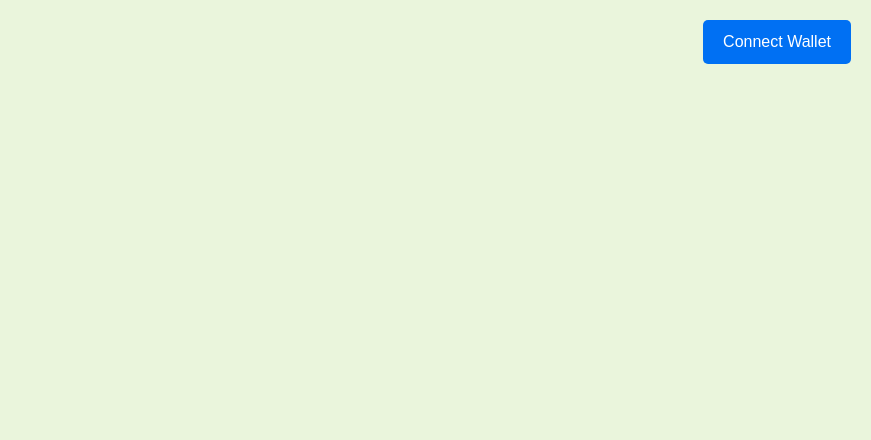
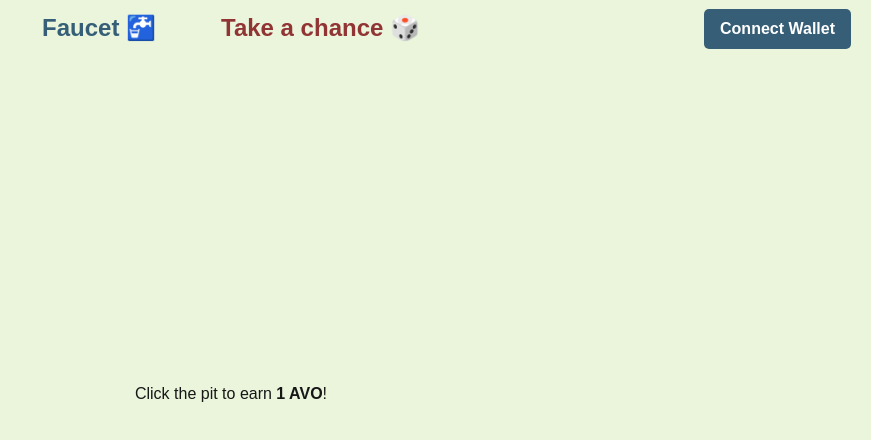
Before and after one commit to jobenscott/avo-claimer, a Next.js app: page / in a window 1280 px wide. Shown: the top 440 px of the page, without its empty margins (409-1280 px from the left). Built offline with nearby package versions, Linux system fonts and the light colour scheme.

Commit message:
mvp actually?

```diff
--- /dev/null
+++ b/components/Navbar.jsx
@@ -0,0 +1,133 @@
+// import Link from "next/link";
+
+// function Navbar() {
+//   return (
+//     <nav
+//       style={{
+//         position: "absolute",
+//         top: 0,
+//         width: "100%",
+//         zIndex: 10, // Ensure it stays above other elements
+//         display: "flex",
+//         justifyContent: "space-evenly",
+//         alignItems: "center",
+//         padding: "10px 20px",
+//         fontFamily: "Arial, sans-serif",
+//         fontSize: "24px",
+//         paddingLeft: "20rem",
+//         paddingRight: "20rem",
+//       }}
+//     >
+//       <Link href="/" passHref style={{
+//             color: "#365f77", //#913434
+//             textDecoration: "none",
+//             fontWeight: "bold",
+//           }}>
+//           Faucet 🚰
+//       </Link>
+//       <Link href="/avo-draw" passHref style={{
+//             color: "#913434",
+//             textDecoration: "none",
+//             fontWeight: "bold",
+//           }}>
+//           Take a chance 🎲
+//       </Link>
+//     </nav>
+//   );
+// }
+
+// export default Navbar;
+
+
+import Link from "next/link";
+
+function Navbar({ connectedAccount, onConnect }) {
+  return (
+    <nav
+      style={{
+        position: "absolute",
+        top: 0,
+        width: "100%",
+        zIndex: 10, // Ensure it stays above other elements
+        display: "flex",
+        justifyContent: "center", // Center the links container
+        alignItems: "center",
+        padding: "10px 20px",
+        fontFamily: "Arial, sans-serif",
+        fontSize: "24px",
+      }}
+    >
+      {/* Centered Links */}
+      <div
+        style={{
+          display: "flex",
+          gap: "15px",
+          justifyContent: "center",
+          alignItems: "center",
+        }}
+      >
+        <Link
+          href="/"
+          passHref
+          style={{
+            color: "#365f77",
+            textDecoration: "none",
+            fontWeight: "bold",
+            marginRight: "25px",
+          }}
+        >
+          Faucet 🚰
+        </Link>
+        <Link
+          href="/avo-draw"
+          passHref
+          style={{
+            color: "#913434",
+            textDecoration: "none",
+            fontWeight: "bold",
+            marginLeft: "25px",
+          }}
+        >
+          Take a chance 🎲
+        </Link>
+      </div>
+
+      {/* Right-aligned Connect Button */}
+      <div
+        style={{
+          position: "absolute",
+          right: "20px", // Adds padding from the right edge
+        }}
+      >
+        {connectedAccount ? (
+          <span
+            style={{
+              fontWeight: "bold",
+              color: "#365f77",
+            }}
+          >
+            Connected: {connectedAccount.slice(0, 6)}...{connectedAccount.slice(-4)}
+          </span>
+        ) : (
+          <button
+            onClick={onConnect}
+            style={{
+              padding: "8px 16px",
+              fontSize: "16px",
+              backgroundColor: "#365f77",
+              color: "white",
+              border: "none",
+              borderRadius: "5px",
+              cursor: "pointer",
+              fontWeight: "bold",
+            }}
+          >
+            Connect Wallet
+          </button>
+        )}
+      </div>
+    </nav>
+  );
+}
+
+export default Navbar;
--- a/pages/raffle.jsx
+++ b/pages/avo-draw.jsx
@@ -2784,6 +2784,7 @@
 
 import { useEffect, useState } from "react";
 import Web3 from "web3";
+import Navbar from "../components/Navbar";
 
 function Raffle() {
   const [web3, setWeb3] = useState(null);
@@ -2797,6 +2798,7 @@ function Raffle() {
   const tokenMapping = {
     "0x995258Cea49C25595CD94407FaD9E99B81406A84": "AVO",
     "0x6a2cD141d75864944318acf272443FEBC54855a9": "VINYL",
+    "0xd8Ad8AE8375aa31BFF541e17dC4b4917014EbDAa": "BETA"
   };
 
   const contractAddress = "0x4abAB4A5da6e113B1a1B8942375A117870472370";
@@ -2994,6 +2996,8 @@ async function getAllowance() {
         backgroundColor: "#eaf5dc",
       }}
     >
+      {/* <Navbar /> */}
+      <Navbar connectedAccount={connectedAccount} onConnect={connectWallet} />
       <style>
         {`
           @keyframes shake {
@@ -3035,7 +3039,7 @@ async function getAllowance() {
   <p>
     Spend <strong>1 AVO</strong> for an 80% chance to win!<br />
     Prizes include <strong>1, 10, 100, or 1000 tokens</strong> of{" "}
-    <strong>AVO</strong> or <strong>VINYL</strong>.
+    <strong>AVO</strong>, <strong>VINYL</strong>, or  <strong>BETA</strong>.
     <br />
     <span style={{ fontSize: "14px", fontStyle: "italic" }}>
       (More tokens coming soon!)
@@ -3045,7 +3049,7 @@ async function getAllowance() {
 
 
       {/* Connect Wallet */}
-      <div style={{ position: "absolute", top: 20, right: 20 }}>
+      {/* <div style={{ position: "absolute", top: 20, right: 20 }}>
         {connectedAccount ? (
           <span>Connected: {connectedAccount.slice(0, 6)}...{connectedAccount.slice(-4)}</span>
         ) : (
@@ -3057,12 +3061,13 @@ async function getAllowance() {
               backgroundColor: "#0070f3",
               color: "white",
               borderRadius: "5px",
+              zIndex: 100,
             }}
           >
             Connect Wallet
           </button>
         )}
-      </div>
+      </div> */}
 
       {/* Approve or Play */}
       {connectedAccount && (
@@ -3126,7 +3131,7 @@ async function getAllowance() {
                   background: "radial-gradient(circle, #7a4f3a, #3e261a)",
                   borderRadius: "50%",
                   transform: pitFallen
-                    ? "translateY(300px)"
+                    ? "translateY(100px)"
                     : isPlaying
                     ? "translateY(0)"
                     : "translateY(0)",
--- a/pages/index.jsx
+++ b/pages/index.jsx
@@ -682,6 +682,7 @@
 
 import { useEffect, useState } from 'react';
 import Web3 from 'web3';
+import Navbar from '../components/Navbar';
 
 function App() {
   const [web3, setWeb3] = useState(null);
@@ -758,7 +759,12 @@ function App() {
         backgroundColor: '#eaf5dc',
       }}
     >
-      {/* Connect Wallet Button (Top Right) */}
+      {/* <Navbar /> */}
+      <Navbar connectedAccount={connectedAccount} onConnect={connectWallet} />
+      <p style={{textAlign: "center", marginBottom: 12}}>
+        Click the pit to earn <strong>1 AVO</strong>!<br />
+      </p>
+      {/* Connect Wallet Button (Top Right)
       <div style={{ position: 'absolute', top: 20, right: 20 }}>
         {connectedAccount ? (
           <span>Connected: {connectedAccount.slice(0, 6)}...{connectedAccount.slice(-4)}</span>
@@ -773,12 +779,13 @@ function App() {
               color: 'white',
               border: 'none',
               borderRadius: '5px',
+              zIndex: 100,
             }}
           >
             Connect Wallet
           </button>
         )}
-      </div>
+      </div> */}
 
       {/* Realistic Avocado Button */}
       {connectedAccount && (
```
